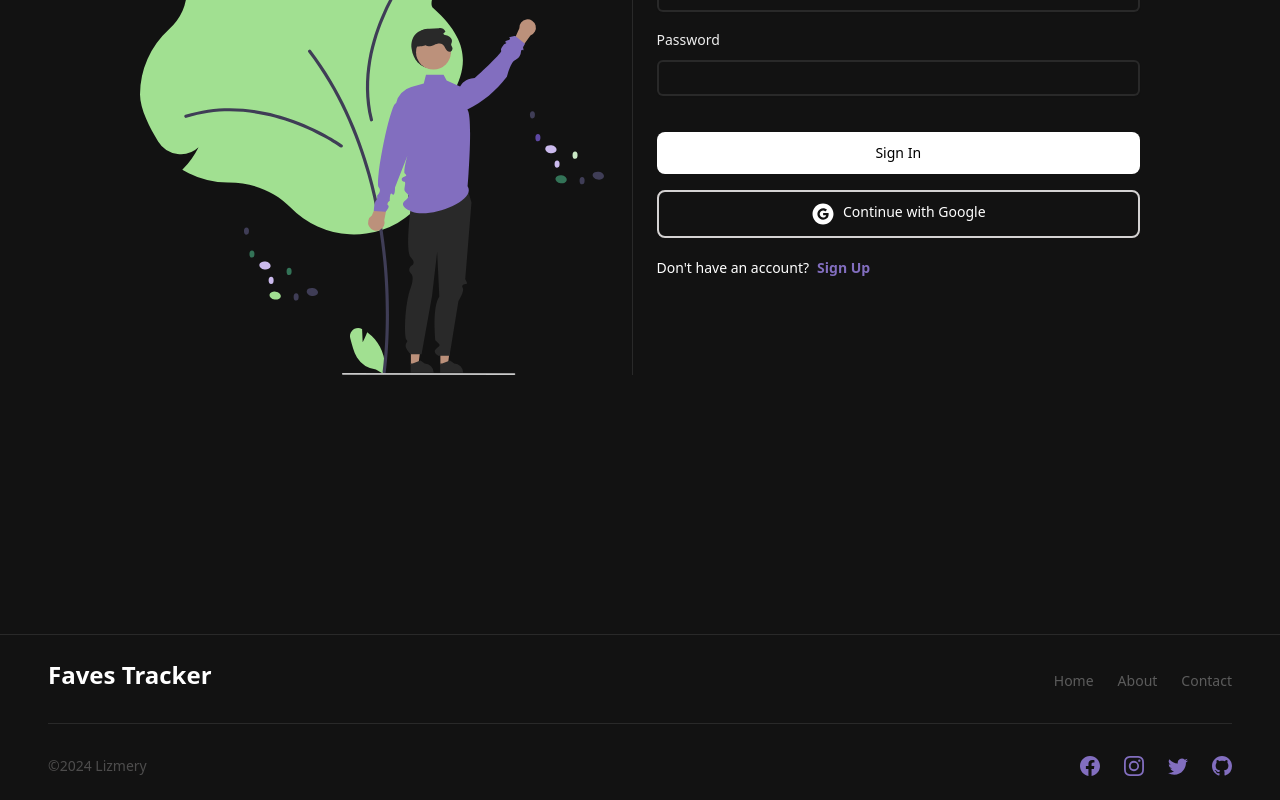
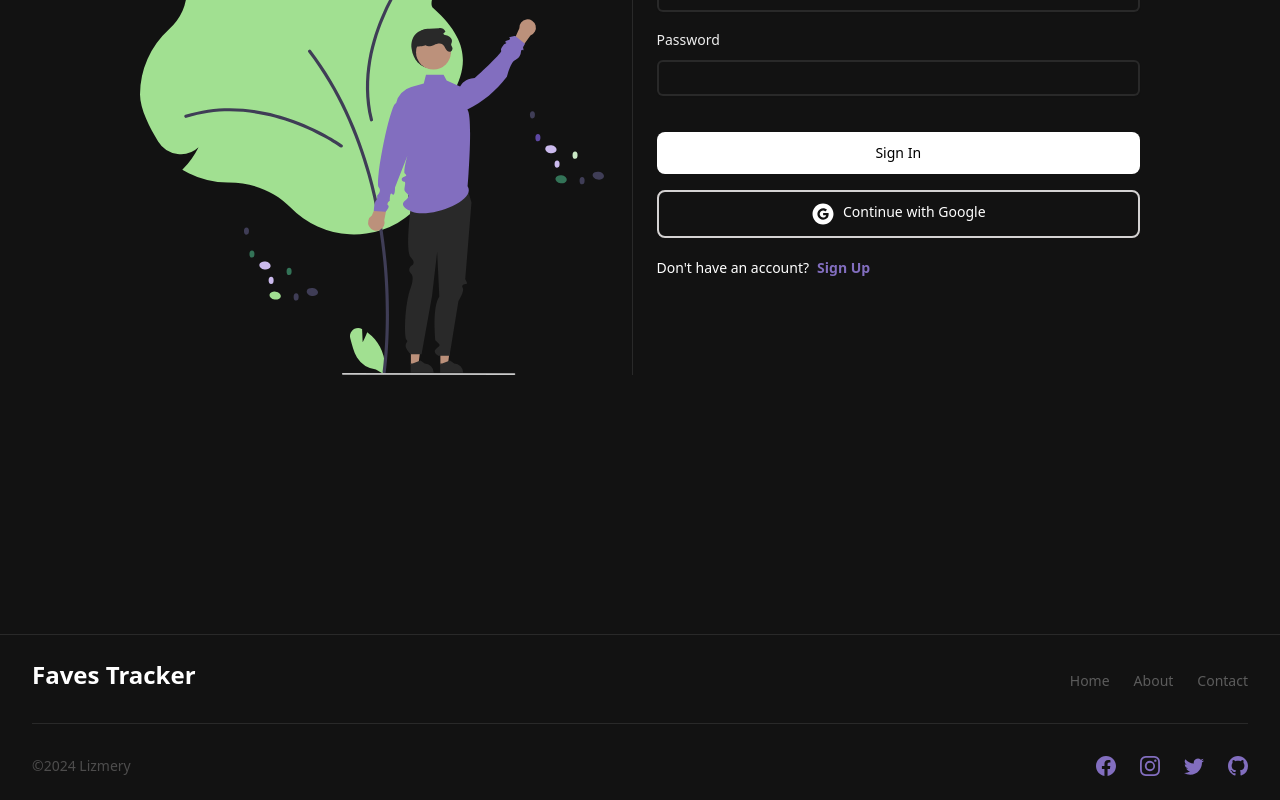
Before and after one commit to lizmery/faves-tracker, a React (Vite) app in the folder client/: page /sign-in in a window 1280 px wide. Shown: the part 335-1135 px from the top of the page. Built offline with nearby package versions, Linux system fonts and the light colour scheme; no server answers.

Commit message:
update styling

```diff
--- a/client/src/components/Footer.jsx
+++ b/client/src/components/Footer.jsx
@@ -1,11 +1,16 @@
 import { Footer } from 'flowbite-react'
 import { Link } from 'react-router-dom'
 import { BsFacebook, BsGithub, BsInstagram, BsTwitter } from 'react-icons/bs'
+import { useSelector } from 'react-redux'
 
 export default function FooterComponent() {
+    const { currentUser } = useSelector((state) => state.user)
+
     return (
-        <div className=' lg:px-6 flex items-center border-t border-lightGray dark:border-darkGray'>
-            <Footer container className='border-none bg-transparent dark:bg-transparent rounded-none shadow-none'>
+        <>
+            {currentUser ? '' : (
+                 <div className=' flex items-center border-t border-lightGray dark:border-darkGray px-0'>
+                    <Footer container className='border-none bg-transparent dark:bg-transparent rounded-none shadow-none px-4 lg:px-8'>
                         <div className="w-full border-none">
                             <div className="w-full justify-between sm:flex sm:items-center sm:justify-between">
                                 <Link to='/' className='text-2xl font-bold'>Faves Tracker</Link>
@@ -27,5 +32,7 @@ export default function FooterComponent() {
                         </div>
                     </Footer>
                 </div>
+            )}
+        </>
     )
 }
--- a/client/src/components/dashboard/DashProfile.jsx
+++ b/client/src/components/dashboard/DashProfile.jsx
@@ -177,7 +177,7 @@ export default function DashProfile() {
 
     return (
         <div className='max-w-lg mx-auto p-3 w-full'>
-            <h1 className='my-7 text-center font-semibold text-4xl pb-2'>Profile</h1>
+            <h1 className='my-8 text-center font-semibold text-4xl pb-2'>Profile</h1>
             <form onSubmit={handleSubmit} className='flex flex-col gap-6'>
                 <input
                     type='file'
--- a/client/src/components/dashboard/DashSeries.jsx
+++ b/client/src/components/dashboard/DashSeries.jsx
@@ -48,7 +48,7 @@ export default function DashSeries() {
     }, [currentUser._id])
 
     return (
-        <div className='xl:mr-5 bg-transparent flex flex-col gap-6 lg:gap-8 w-full overflow-x-hidden'>
+        <div className='bg-transparent flex flex-col gap-6 lg:gap-8 w-full overflow-x-hidden'>
             <div className='flex justify-between'>
                 <h1 className='text-3xl font-bold'>Favorite Series</h1>
                 <Button className='border-black text-black border-2 dark:border-lightGray dark:text-white' onClick={() => setShowForm(true) }>Add Series</Button>
--- a/client/src/components/dashboard/tracker/TrackerTable.jsx
+++ b/client/src/components/dashboard/tracker/TrackerTable.jsx
@@ -10,12 +10,12 @@ const tableTheme = {
     head: {
         base: 'font-normal',
         cell: {
-            base: 'lg:px-8 lg:py-6 p-4 2xl:px-16'
+            base: 'lg:px-10 lg:py-6 p-4 2xl:px-16'
         }
     },
     body: {
         cell: {
-            base: 'lg:px-8 lg:py-6 p-4 2xl:px-16'
+            base: 'lg:px-10 lg:py-6 p-4 2xl:px-16'
         }
     },
     root: {
@@ -97,12 +97,6 @@ export default function TrackerTable({ userTrackers, trackerCategory }) {
                                     <Table.Cell className='whitespace-nowrap font-medium'>
                                       <p className={`lg:text-xs text-[.70rem] rounded-full lg:px-3 lg:py-2 px-2 py-1 ${tracker.status  === 'Completed' ? 'bg-lightGreen dark:bg-accent text-black' : tracker.status  === 'In Progress' ? ' bg-lightPurple dark:bg-primary text-black' : 'bg-black text-white opacity-60 dark:bg-white dark:text-black'} `}>{tracker.status}</p>
                                     </Table.Cell>
-                                    {/* <Table.Cell>
-                                       {new Date(tracker.dateStarted).toLocaleDateString()}
-                                    </Table.Cell>
-                                    <Table.Cell>
-                                       {new Date(tracker.dateCompleted).toLocaleDateString()}
-                                    </Table.Cell> */}
                                     <Table.Cell>
                                         {tracker.rating}
                                     </Table.Cell>
@@ -116,18 +110,8 @@ export default function TrackerTable({ userTrackers, trackerCategory }) {
                                         <span className='truncate'>{tracker.notes}</span>
                                     </Table.Cell> */}
                                     <Table.Cell className='flex flex-row gap-3 justify-center items-center'>
-                                        {/* <Button
-                                            className='bg-black rounded-md text-white dark:bg-white dark:text-black hover:underline'
-                                            onClick={() => {setOpenDrawer(true); setTracker(tracker)}}
-                                            size='xs'
-                                        >
-                                        <span>Edit</span>
-                                        </Button> */}
-
-                                            <FaEdit className='text-black lg:text-lg dark:text-white cursor-pointer' onClick={() => {setOpenDrawer(true); setTracker(tracker)}} />
-
-
-                                            <FaTrashAlt className='text-black lg:text-lg dark:text-white cursor-pointer' onClick={() => {setShowModal(true); setTracker(tracker)}} />
+                                        <FaEdit className='text-black lg:text-lg dark:text-white cursor-pointer' onClick={() => {setOpenDrawer(true); setTracker(tracker)}} />
+                                        <FaTrashAlt className='text-black lg:text-lg dark:text-white cursor-pointer' onClick={() => {setShowModal(true); setTracker(tracker)}} />
 
                                     </Table.Cell>
                                 </Table.Row>
```
Lines whose indentation alone changed are shown as unchanged.
